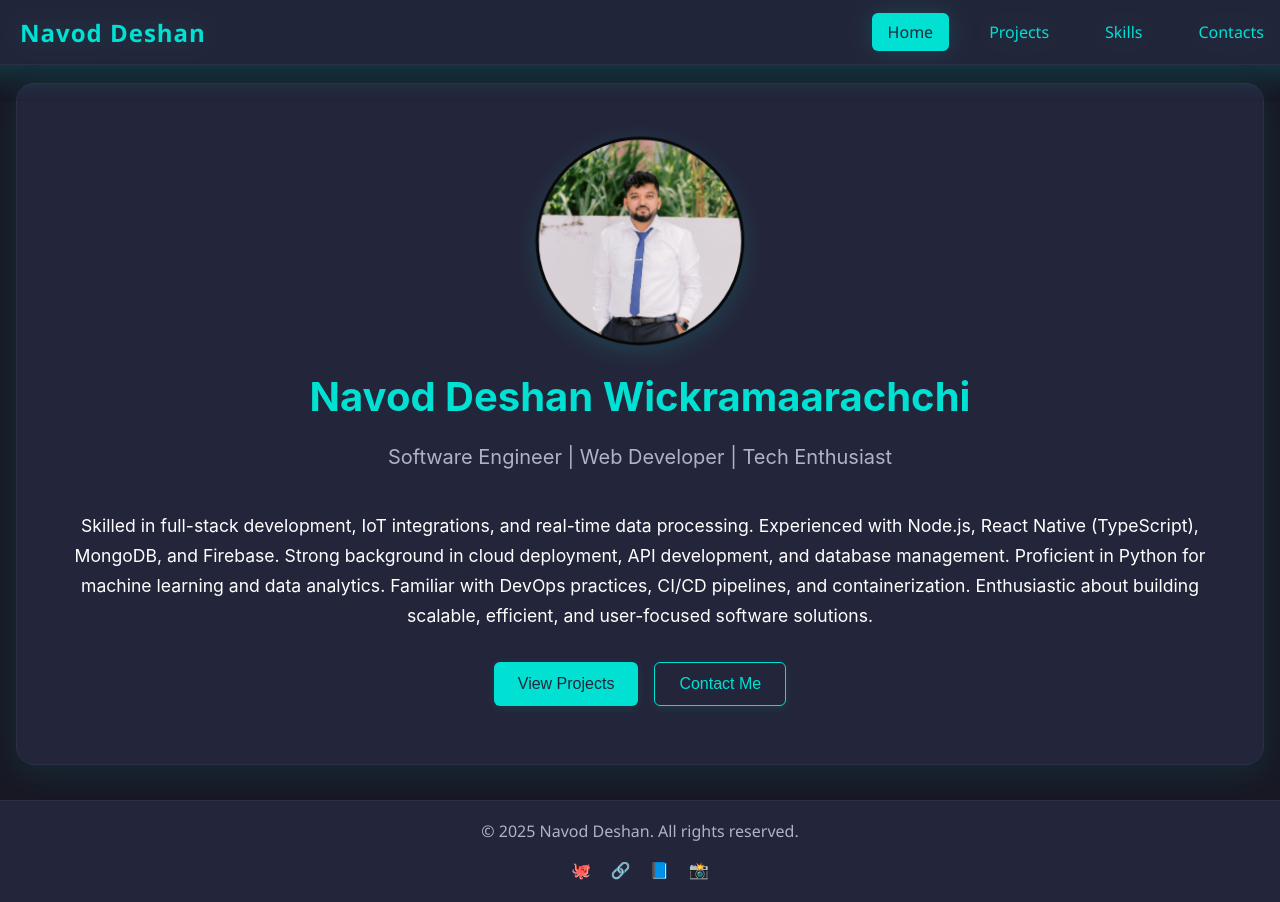
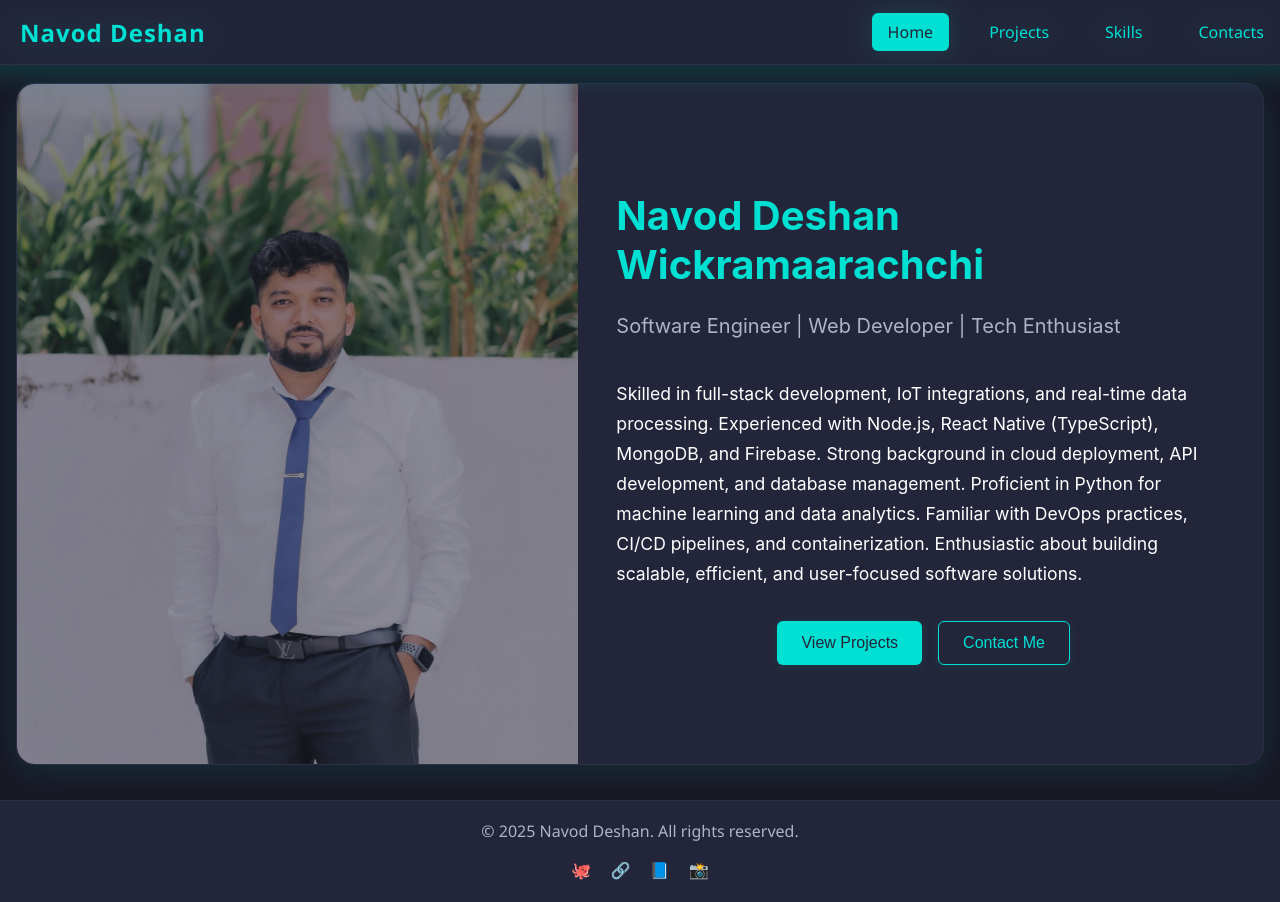
Before and after one commit to NavodDeshan09/Navod-Deshan-Portfolio-, a React (Create React App) app in the folder frontend/: page / in a window 1280 px wide. Built offline with nearby package versions, Linux system fonts and the light colour scheme.

Commit message:
update profile image layout

```diff
--- a/frontend/src/css/home.css
+++ b/frontend/src/css/home.css
@@ -18,22 +18,51 @@
   min-width: 0;
   height: 600px;
   max-height: 900px;
-  text-align: center;
+  display: flex;
+  flex-direction: column;
+  align-items: flex-start;
+  justify-content: center;
+  position: relative;
   background: var(--card-bg, #23263a); /* Unified card background */
   box-shadow: 0 8px 32px rgba(0,224,211,0.10); /* Match skills/projects shadow */
   padding: 2.5rem 2rem;
   margin: 2rem auto;
   margin-top: 5rem;
-  display: flex;
-  flex-direction: column;
-  align-items: center;
-  justify-content: center;
-  transition: transform 0.5s cubic-bezier(.25,.8,.25,1), box-shadow 0.3s;
-  will-change: transform;
   border-radius: 18px;
   border: 1.5px solid var(--card-border, #2c2f4a);
   backdrop-filter: blur(18px);
   -webkit-backdrop-filter: blur(18px);
+  overflow: hidden;
+}
+
+.home-section::before {
+  content: "";
+  position: absolute;
+  left: 0;
+  top: 0;
+  width: 45%;
+  height: 100%;
+  background: url('../assets/profile.jpg') no-repeat left center/cover;
+  opacity: 0.50;
+  z-index: 1;
+  border-radius: 18px 0 0 18px;
+}
+
+.home-title,
+.home-subtitle,
+.home-desc,
+.home-buttons {
+  position: relative;
+  z-index: 2;
+  text-align: left;
+}
+
+.home-section .home-title,
+.home-section .home-subtitle,
+.home-section .home-desc,
+.home-section .home-buttons {
+  margin-left: 48%;
+  width: 52%;
 }
 
 .home-profile-img {
--- a/frontend/src/pages/Home.tsx
+++ b/frontend/src/pages/Home.tsx
@@ -2,7 +2,6 @@ import React from "react";
 import { useNavigate } from "react-router-dom";
 import Topnavigation from "../components/Topnavigation";
 import '../css/home.css';
-import profileImg from '../assets/profile.jpg';
 
 const Home: React.FC = () => {
   const navigate = useNavigate();
@@ -12,14 +11,6 @@ const Home: React.FC = () => {
       <Topnavigation />
       <main className="home-main">
         <section className="home-section">
-          <img
-            src={profileImg}
-            alt="Profile"
-            className="home-profile-img"
-            onError={e => {
-              (e.target as HTMLImageElement).src = "https://ui-avatars.com/api/?name=Navod+Deshan&background=60a5fa&color=fff&size=128";
-            }}
-          />
           <h1 className="home-title">Navod Deshan Wickramaarachchi</h1>
           <h2 className="home-subtitle">
             Software Engineer | Web Developer | Tech Enthusiast
```
